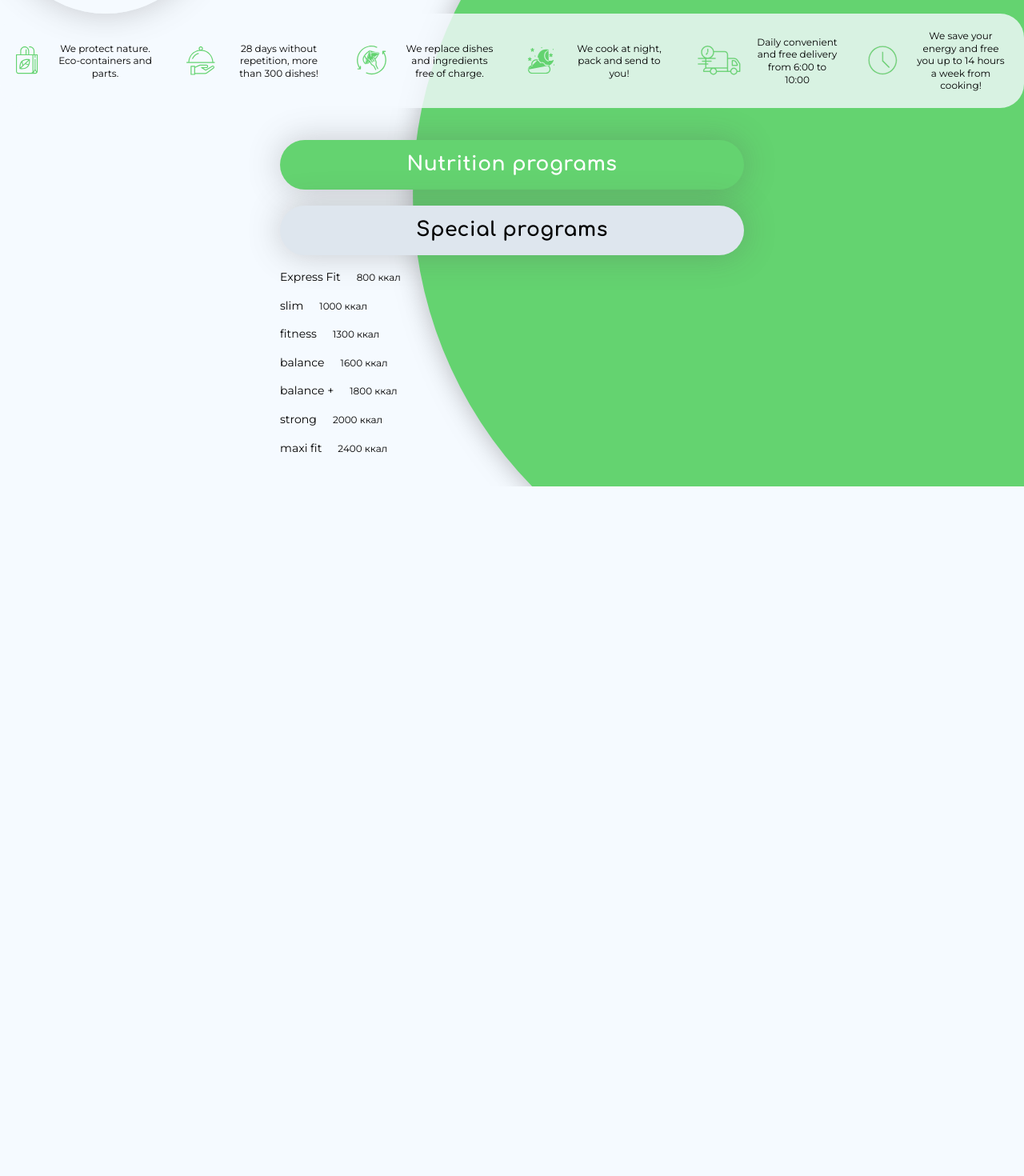
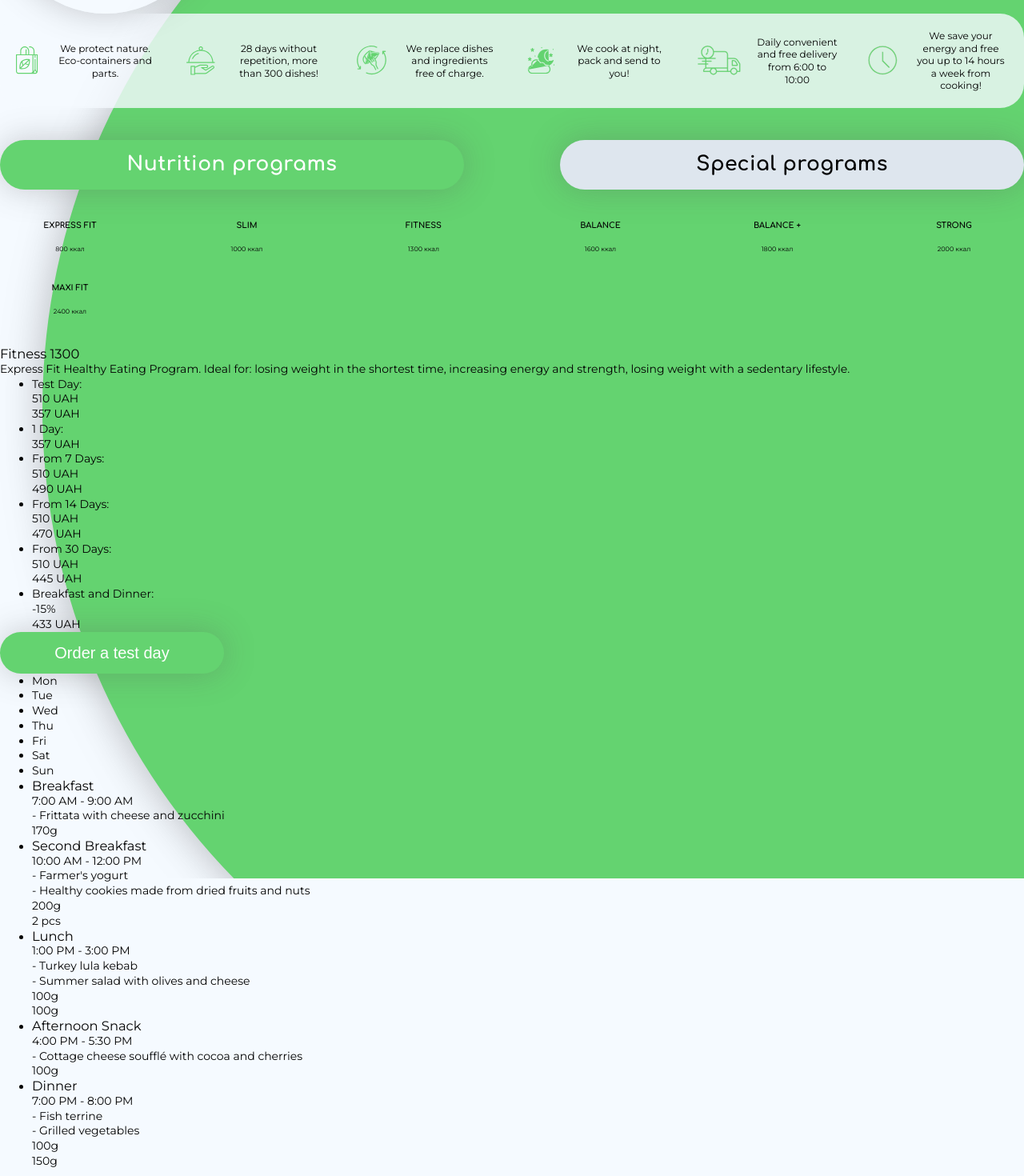
Before and after one commit to onikaChorba/gastro-chef, a Vue app: page / in a window 1280 px wide. Shown: the part 200-1670 px from the top of the page at 80% size. Before the commit the page ends 808 px from the top, so only its background shows below. Built offline with nearby package versions, Linux system fonts and the light colour scheme; a web font is replaced by a local one.

Commit message:
chore: add contant

```diff
--- a/src/components/Programs.vue
+++ b/src/components/Programs.vue
@@ -1,17 +1,113 @@
 <template>
   <section class="programs">
-    <my-button type="primary" size="large--active">Nutrition programs</my-button>
-    <my-button type="secondary" size="large--inactive" state="inactive"
-      >Special programs</my-button
-    >
-    <article
-      class="programs__item"
-      v-for="program in programs"
-      :key="program.title"
-    >
-      <h3>{{ program.title }}</h3>
-      <p>{{ program.text }}</p>
-    </article>
+    <div class="programs__buttons">
+      <my-button type="primary" size="large--active">Nutrition programs</my-button>
+      <my-button type="secondary" size="large--inactive" state="inactive">Special programs</my-button>
+    </div>
+    <div class="programs__items">
+      <article class="programs__item" v-for="program in programs" :key="program.title">
+        <h3 class="programs__item-title">{{ program.title }}</h3>
+        <p class="programs__item-text">{{ program.text }}</p>
+      </article>
+    </div>
+    <div class="programs__info">
+      <div class="programs__info-price">
+        <div>
+          <h3>Fitness 1300</h3>
+          <p>
+            Express Fit Healthy Eating Program. Ideal for: losing weight in the
+            shortest time, increasing energy and strength, losing weight with a
+            sedentary lifestyle.
+          </p>
+        </div>
+        <ul>
+          <li>
+            <p>Test Day:</p>
+            <p>510 UAH</p>
+            <p>357 UAH</p>
+          </li>
+          <li>
+            <p>1 Day:</p>
+            <p>357 UAH</p>
+          </li>
+          <li>
+            <p>From 7 Days:</p>
+            <p>510 UAH</p>
+            <p>490 UAH</p>
+          </li>
+          <li>
+            <p>From 14 Days:</p>
+            <p>510 UAH</p>
+            <p>470 UAH</p>
+          </li>
+          <li>
+            <p>From 30 Days:</p>
+            <p>510 UAH</p>
+            <p>445 UAH</p>
+          </li>
+          <li>
+            <p>Breakfast and Dinner:</p>
+            <p>-15%</p>
+            <p>433 UAH</p>
+          </li>
+        </ul>
+        <my-button type="primary" size="medium">Order a test day</my-button>
+      </div>
+      <div class="programs__info-menu">
+        <ul>
+          <li>Mon</li>
+          <li>Tue</li>
+          <li>Wed</li>
+          <li>Thu</li>
+          <li>Fri</li>
+          <li>Sat</li>
+          <li>Sun</li>
+        </ul>
+        <ul class="meal-schedule">
+          <li class="meal-item">
+            <h3>Breakfast</h3>
+            <p>7:00 AM - 9:00 AM</p>
+            <p>- Frittata with cheese and zucchini</p>
+            <p>170g</p>
+          </li>
+
+          <li class="meal-item">
+            <h3>Second Breakfast</h3>
+            <p>10:00 AM - 12:00 PM</p>
+            <p>- Farmer's yogurt</p>
+            <p>- Healthy cookies made from dried fruits and nuts</p>
+            <p>200g</p>
+            <p>2 pcs</p>
+          </li>
+
+          <li class="meal-item">
+            <h3>Lunch</h3>
+            <p>1:00 PM - 3:00 PM</p>
+            <p>- Turkey lula kebab</p>
+            <p>- Summer salad with olives and cheese</p>
+            <p>100g</p>
+            <p>100g</p>
+          </li>
+
+          <li class="meal-item">
+            <h3>Afternoon Snack</h3>
+            <p>4:00 PM - 5:30 PM</p>
+            <p>- Cottage cheese soufflé with cocoa and cherries</p>
+            <p>100g</p>
+          </li>
+
+          <li class="meal-item">
+            <h3>Dinner</h3>
+            <p>7:00 PM - 8:00 PM</p>
+            <p>- Fish terrine</p>
+            <p>- Grilled vegetables</p>
+            <p>100g</p>
+            <p>150g</p>
+          </li>
+        </ul>
+
+      </div>
+    </div>
   </section>
 </template>
 
@@ -26,11 +122,53 @@ const programs = [
   { title: "maxi fit", text: "2400 ккал" },
 ];
 </script>
-<style>
+<style lang="scss" scoped>
+@use "@/assets/styles/_mixins.scss" as *;
 .programs {
-  display: flex;
-  flex-direction: column;
-  gap: 20px;
+  width: 100%;
+  @include flexbox($display: flex, $direction: column);
+  gap: 40px;
   padding: 40px 0;
+  &__buttons {
+    @include flexbox($display: flex, $justifyContent: space-between);
+  }
+  &__items {
+    width: 100%;
+    @include flexbox(
+      $display: flex,
+      $wrap: wrap,
+      $justifyContent: space-between
+    );
+    gap: 40px;
+  }
+  &__item {
+    @include flexbox(
+      $display: flex,
+      $direction: column,
+      $justifyContent: center,
+      $alignItems: center
+    );
+  }
+  &__item-title {
+    text-transform: uppercase;
+    @include text-style(
+      $font-family: Comfortaa,
+      $weight: 700,
+      $size: 10px,
+      $line-height: 100%,
+      $letter-spacing: 0%,
+      $color: var(--black)
+    );
+  }
+  &__item-text {
+    @include text-style(
+      $font-family: Montserrat,
+      $weight: 400,
+      $size: 8px,
+      $line-height: 100%,
+      $letter-spacing: 0%,
+      $color: var(--black)
+    );
+  }
 }
 </style>
```
